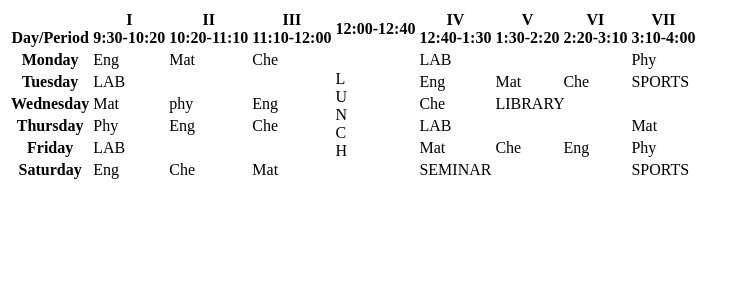
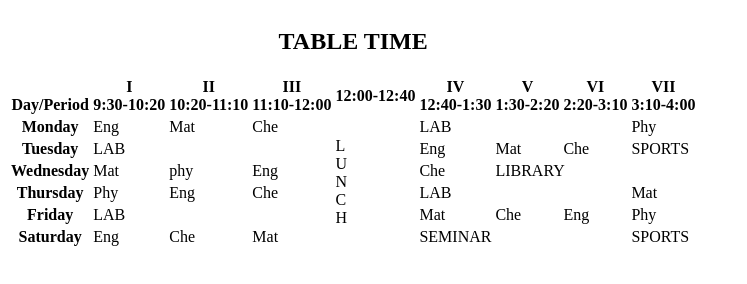
Before and after one commit to DaryaPug/homework4, a plain HTML site: page index.html in a window 1280 px wide. Shown: the whole page, without its empty margins (0-747 px from the left). Drawn offline with Linux system fonts and the light colour scheme.

Commit message:
add caption

```diff
--- a/index.html
+++ b/index.html
@@ -7,6 +7,7 @@
     </head>
 <body>
         <table>
+            <caption><h2>TABLE TIME</h2></caption>
             <tbody>
                 <tr>
                     <th><br>Day/Period</th>
```
